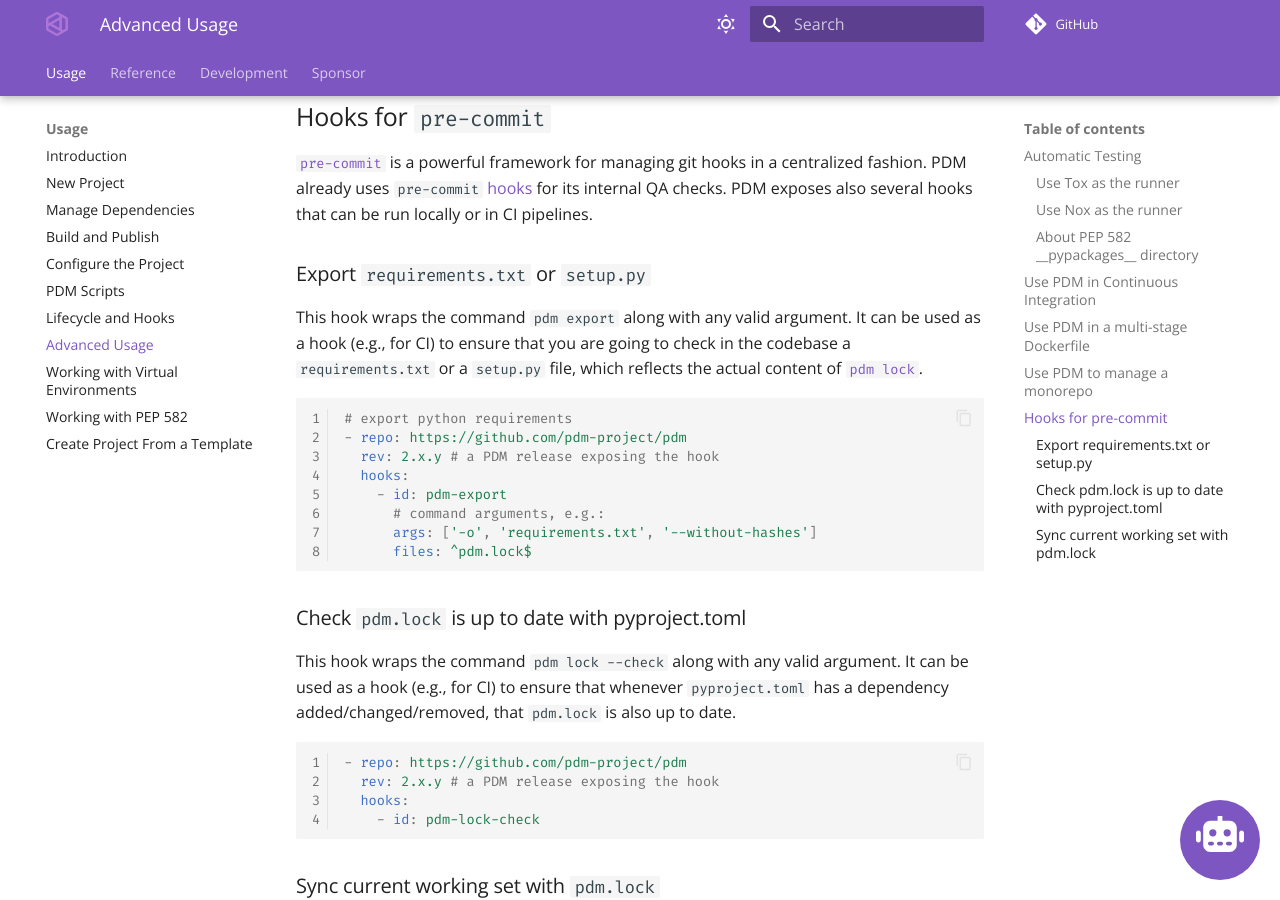
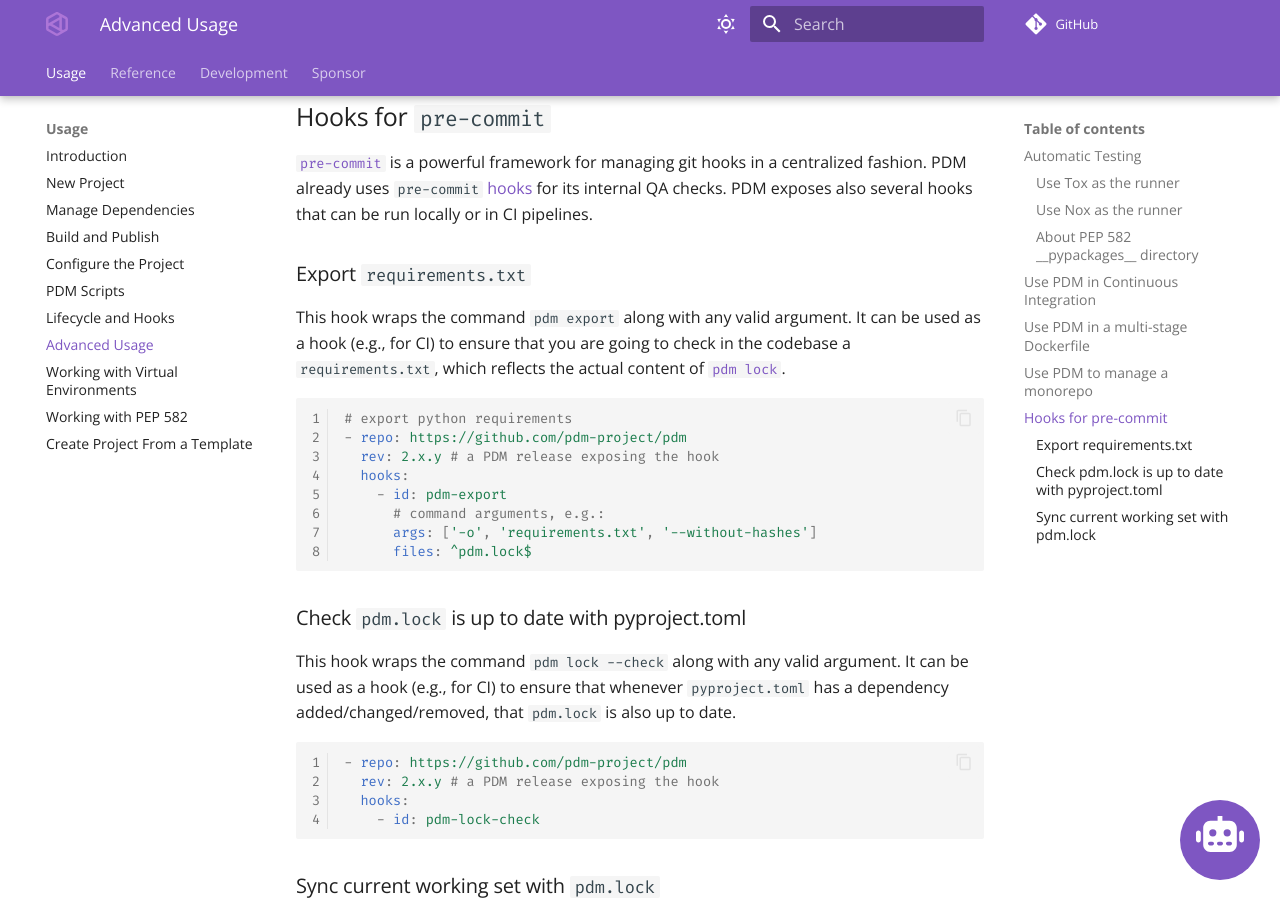
Before and after one commit to azurelotus0926/pdm, an MkDocs documentation site: the page built from docs/docs/usage/advanced.md, in a window 1280 px wide and 900 px high, scrolled down 4958 px. Built offline with MkDocs 1.6.1 and Material for MkDocs 9.7.7, drawn with Linux system fonts in a browser that asks for light colours; comment, search, counter and statistics services are not loaded; the version menu is left out.

Commit message:
Update docs to remove export to `setup.py` information since that is not supported. (#2481)

````diff
--- a/docs/docs/usage/advanced.md
+++ b/docs/docs/usage/advanced.md
@@ -219,9 +219,9 @@ Look at the [🚀 Example repository](https://github.com/pdm-project/pdm-example
 
 [`pre-commit`](https://pre-commit.com/) is a powerful framework for managing git hooks in a centralized fashion. PDM already uses `pre-commit` [hooks](https://github.com/pdm-project/pdm/blob/main/.pre-commit-config.yaml) for its internal QA checks. PDM exposes also several hooks that can be run locally or in CI pipelines.
 
-### Export `requirements.txt` or `setup.py`
+### Export `requirements.txt`
 
-This hook wraps the command `pdm export` along with any valid argument. It can be used as a hook (e.g., for CI) to ensure that you are going to check in the codebase a `requirements.txt` or a `setup.py` file, which reflects the actual content of [`pdm lock`](../reference/cli.md#lock).
+This hook wraps the command `pdm export` along with any valid argument. It can be used as a hook (e.g., for CI) to ensure that you are going to check in the codebase a `requirements.txt`, which reflects the actual content of [`pdm lock`](../reference/cli.md#lock).
 
 ```yaml
 # export python requirements
````
